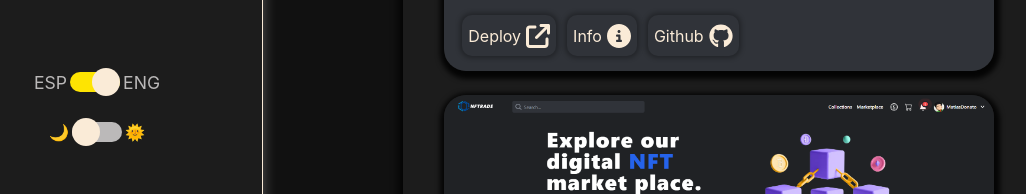
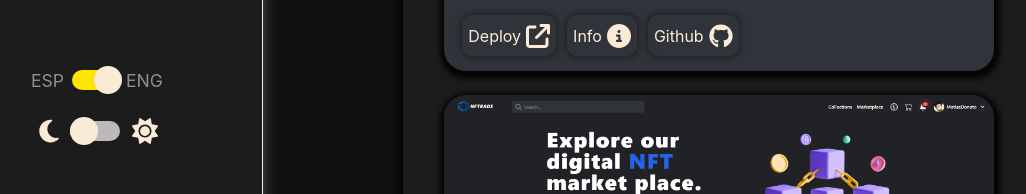
Before and after one commit to matiasdonato/Portfolio-MatiasDonato, a React (Create React App) app: page /projects in a window 1280 px wide. Shown: the part 526-720 px from the top of the page, without its empty margins (68-1094 px from the left). Built offline with nearby package versions, Linux system fonts and the light colour scheme.

Commit message:
light mode

```diff
--- /dev/null
+++ b/src/assets/icons/svgMoon.tsx
@@ -0,0 +1,7 @@
+
+
+const SvgMoon = ({ ...props }) => (
+    <svg xmlns="http://www.w3.org/2000/svg" viewBox="0 0 384 512" {...props} ><path d="M223.5 32C100 32 0 132.3 0 256S100 480 223.5 480c60.6 0 115.5-24.2 155.8-63.4c5-4.9 6.3-12.5 3.1-18.7s-10.1-9.7-17-8.5c-9.8 1.7-19.8 2.6-30.1 2.6c-96.9 0-175.5-78.8-175.5-176c0-65.8 36-123.1 89.3-153.3c6.1-3.5 9.2-10.5 7.7-17.3s-7.3-11.9-14.3-12.5c-6.3-.5-12.6-.8-19-.8z"/></svg>
+      )
+
+    export default SvgMoon
--- /dev/null
+++ b/src/assets/icons/svgSun.tsx
@@ -0,0 +1,7 @@
+
+
+const SvgSun = ({ ...props }) => (
+    <svg xmlns="http://www.w3.org/2000/svg" viewBox="0 0 512 512" {...props} ><path d="M361.5 1.2c5 2.1 8.6 6.6 9.6 11.9L391 121l107.9 19.8c5.3 1 9.8 4.6 11.9 9.6s1.5 10.7-1.6 15.2L446.9 256l62.3 90.3c3.1 4.5 3.7 10.2 1.6 15.2s-6.6 8.6-11.9 9.6L391 391 371.1 498.9c-1 5.3-4.6 9.8-9.6 11.9s-10.7 1.5-15.2-1.6L256 446.9l-90.3 62.3c-4.5 3.1-10.2 3.7-15.2 1.6s-8.6-6.6-9.6-11.9L121 391 13.1 371.1c-5.3-1-9.8-4.6-11.9-9.6s-1.5-10.7 1.6-15.2L65.1 256 2.8 165.7c-3.1-4.5-3.7-10.2-1.6-15.2s6.6-8.6 11.9-9.6L121 121 140.9 13.1c1-5.3 4.6-9.8 9.6-11.9s10.7-1.5 15.2 1.6L256 65.1 346.3 2.8c4.5-3.1 10.2-3.7 15.2-1.6zM352 256c0 53-43 96-96 96s-96-43-96-96s43-96 96-96s96 43 96 96zm32 0c0-70.7-57.3-128-128-128s-128 57.3-128 128s57.3 128 128 128s128-57.3 128-128z"/></svg>
+      )
+
+    export default SvgSun
--- a/src/components/Nav.tsx
+++ b/src/components/Nav.tsx
@@ -13,6 +13,8 @@
 import SvgContact from "../assets/icons/svgContact"
 import { useDispatch, useSelector } from "react-redux"
 import { changeLenguage, changeMode } from "../redux/actions/actions"
+import SvgMoon from "../assets/icons/svgMoon"
+import SvgSun from "../assets/icons/svgSun"
 
 
 
@@ -74,11 +76,11 @@
                                 <p className="switcherText">ENG</p>
                             </div>
                             <div className="switcherContainer">
-                                <p>🌙</p>
+                                <SvgMoon className="modeIcons" />
                                 <label className={`switch ${mode} `}>
                                     <span className="slider" onClick={() => changeMode(mode, dispatch)} ></span>
                                 </label>
-                                <p>🌞</p>
+                                <SvgSun className="modeIcons littleMarginLeft"/>
                             </div>
                         </div>
                     </div>
@@ -117,11 +119,11 @@
                                         <p className="switcherText">ENG</p>
                                     </div>
                                     <div className="switcherContainer">
-                                        <p>🌙</p>
+                                    <SvgMoon className="modeIcons" />
                                     <label className={`switch ${mode} `}>
                                         <span className="slider" onClick={() => changeMode(mode, dispatch)} ></span>
                                     </label>
-                                        <p>🌞</p>
+                                    <SvgSun className="modeIcons littleMarginLeft"/>
                                     </div>
                                 </div>
                             </div>
@@ -159,11 +161,11 @@
                                 <p className="switcherText">ENG</p>
                             </div>
                             <div className="switcherContainer">
-                                <p>🌙</p>
+                                <SvgMoon className="modeIcons" />
                                 <label className={`switch ${mode} `}>
                                     <span className="slider" onClick={() => changeMode(mode, dispatch)} ></span>
                                 </label>
-                                <p>🌞</p>
+                                <SvgSun className="modeIcons littleMarginLeft"/>
                             </div>
                         </div>
                     </div>
@@ -202,11 +204,11 @@
                                         <p className="switcherText">ENG</p>
                                     </div>
                                     <div className="switcherContainer">
-                                        <p>🌙</p>
+                                    <SvgMoon className="modeIcons" />
                                     <label className={`switch ${mode} `}>
                                         <span className="slider" onClick={() => changeMode(mode, dispatch)} ></span>
                                     </label>
-                                        <p>🌞</p>
+                                    <SvgSun className="modeIcons littleMarginLeft"/>
                                     </div>
                                 </div>
                             </div>
--- a/src/components/Projects.tsx
+++ b/src/components/Projects.tsx
@@ -119,7 +119,7 @@
                   <div className="projectInfo">
                     <div className="mainProjectInfo">
                       <div className="projectTitleContainer">
-                        <h3>Weather App</h3>
+                        <h3>Black Clover Tattoo</h3>
                       </div>
                       <div className="projectInfoContainer">
                         <a href="https://black-clover-tattoo.netlify.app" target={"_blank"} rel="noreferrer">
--- a/src/css/app.css
+++ b/src/css/app.css
@@ -12,24 +12,26 @@
     --form-bg: #292929;
     --form-text-color: #8f8f8f;
     --submit-button-color: #dbc713;
+    --submit-button-shadow: 0px 0px 21px -8px rgba(255, 255, 255, 1);
     --error-color: rgb(156, 0, 0);
 }
 
 :root #light {
-    --background-color: #727272;
-    --primary-color-1: #531414;
-    --primary-color-2: #0055ff;
-    --secondary-color: #0055ff;
-    --contrast-color: #423c00;
-    --secondary-contrast-color: #b8a800;
+    --background-color: #dbdbdb;
+    --primary-color-1: #ced4da;
+    --primary-color-2: #cdd1cd;
+    --secondary-color: #adb5bd;
+    --contrast-color: #3581b8;
+    --secondary-contrast-color: #005379;
     --text-and-lines: rgb(0, 0, 0);
     --secondary-text-and-lines: rgb(46, 37, 37);
     --opposite-text-and-lines: rgb(255, 255, 255);
     --text-disabled: #cfcfcf;
     --form-bg: #292929;
-    --form-text-color: #8f8f8f;
-    --submit-button-color: #dbc713;
-    --error-color: rgb(156, 0, 0);
+    --form-text-color: #2b2b2b;
+    --submit-button-color: #38729b;
+    --error-color: rgb(247, 57, 57);
+    --submit-button-shadow: 0px 0px 12px 1px rgb(0, 0, 0);
 }
 
 body::-webkit-scrollbar {
@@ -89,6 +91,11 @@
 .bigNavContainer {
     background-color: var(--primary-color-1);
     border-bottom: var(--text-and-lines) solid 1px;
+    transition: all 0.5s;
+}
+
+.modeIcons {
+    fill: var(--text-and-lines);
     transition: all 0.5s;
 }
 
@@ -157,7 +164,7 @@
 }
 
 .switcherText {
-    color: rgb(187, 185, 185);
+    color: var(--form-text-color);
     transition: all 0.5s;
 }
 
@@ -346,6 +353,7 @@
 .submitButton {
     color: var(--opposite-text-and-lines);
     background-color: var(--submit-button-color);
+    box-shadow: var(--submit-button-shadow);
     transition: all 0.5s;
 }
 
--- a/src/css/contact.css
+++ b/src/css/contact.css
@@ -163,9 +163,6 @@
     font-size: 1.2rem;
     font-weight: 600;
     cursor: pointer;
-    -webkit-box-shadow: 0px 0px 21px -8px rgba(255, 255, 255, 1);
-    -moz-box-shadow: 0px 0px 21px -8px rgba(255, 255, 255, 1);
-    box-shadow: 0px 0px 21px -8px rgba(255, 255, 255, 1);
     transition: all 0.5s;
 }
 
--- a/src/css/nav.css
+++ b/src/css/nav.css
@@ -243,7 +243,17 @@
     width: 50%;
     align-items: center;
     justify-content: center;
-    gap: 3px;
+    gap: 8px;
+}
+
+.modeIcons {
+    z-index: 1;
+    width: 26px;
+    height: 26px;
+}
+
+.littleMarginLeft {
+    margin-left: 4px;
 }
 
 .switcherText {
```
Lines whose indentation alone changed are shown as unchanged.
